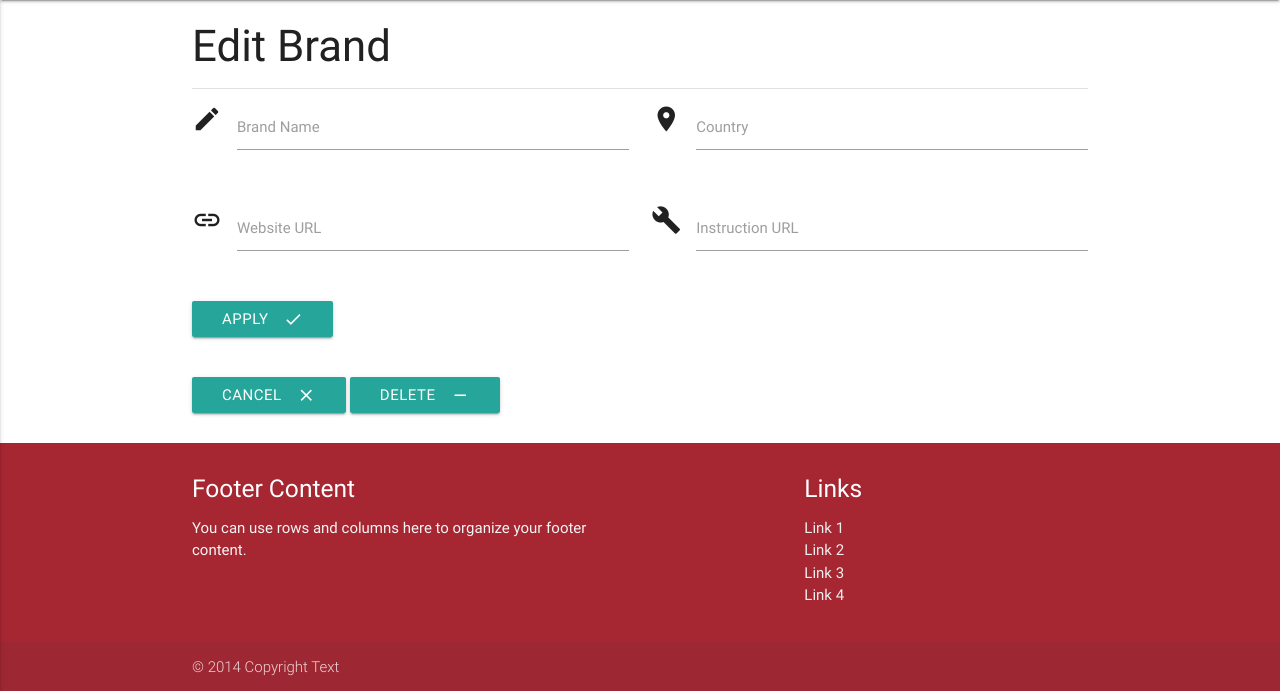
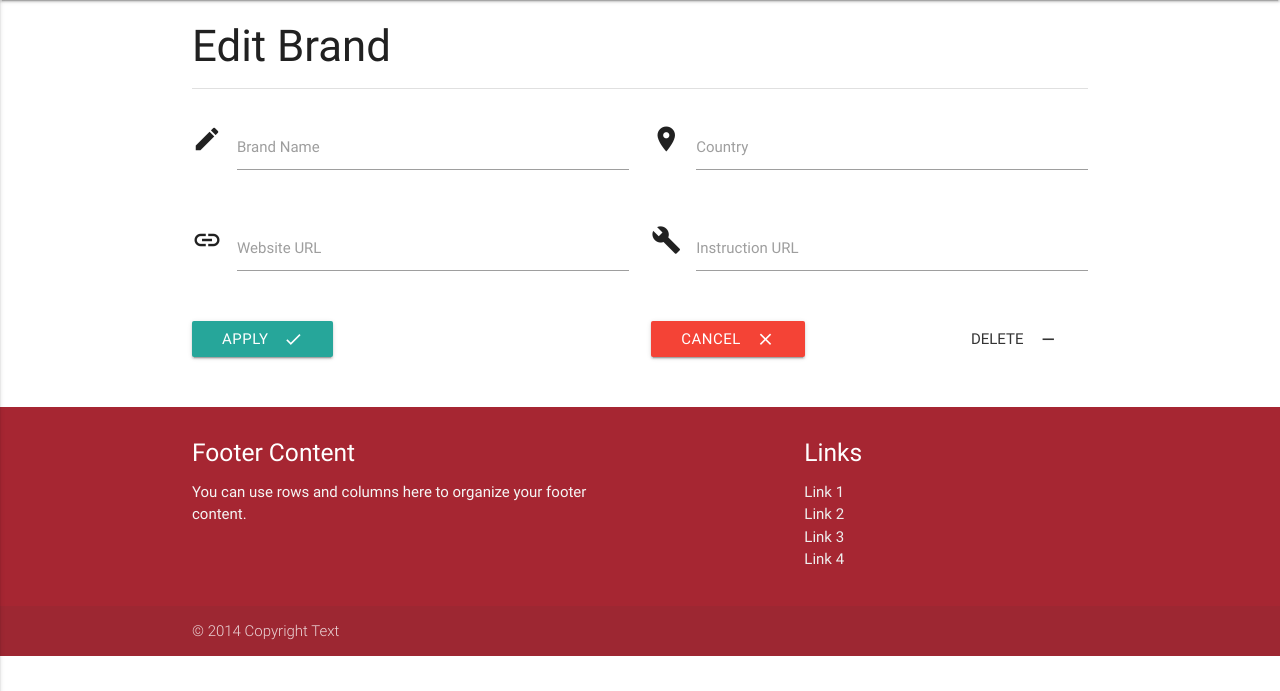
Before and after one commit to Leon2ev/lazy-brew, a Flask app: template templates/editbrand.html in a window 1280 px wide. Shown: the part 64-755 px from the top of the page. Run offline with Flask 2, Linux system fonts and the light colour scheme; the template is opened without the code that fills it, so the values that code supplies are empty; some libraries are stand-ins or nearby versions.

Commit message:
Edit brand page styled

```diff
--- a/.c9/metadata/environment/templates/editproduct.html
+++ b/.c9/metadata/environment/templates/editproduct.html
@@ -1 +1 @@
-{"filter":false,"title":"editproduct.html","tooltip":"/templates/editproduct.html","undoManager":{"mark":-1,"position":-1,"stack":[]},"ace":{"folds":[],"scrolltop":220,"scrollleft":0,"selection":{"start":{"row":14,"column":35},"end":{"row":14,"column":35},"isBackwards":false},"options":{"guessTabSize":true,"useWrapMode":false,"wrapToView":true},"firstLineState":0},"timestamp":1568407133021,"hash":"5490bb6e9a70d59659d51a841a11da9e2bc1ee16"}
+{"filter":false,"title":"editproduct.html","tooltip":"/templates/editproduct.html","undoManager":{"mark":-1,"position":-1,"stack":[]},"ace":{"folds":[],"scrolltop":927,"scrollleft":0,"selection":{"start":{"row":75,"column":12},"end":{"row":89,"column":18},"isBackwards":false},"options":{"guessTabSize":true,"useWrapMode":false,"wrapToView":true},"firstLineState":{"row":57,"state":"start","mode":"ace/mode/html"}},"timestamp":1568407133021,"hash":"5490bb6e9a70d59659d51a841a11da9e2bc1ee16"}
--- a/static/css/style.css
+++ b/static/css/style.css
@@ -73,3 +73,9 @@
 .edit-product {
     margin-top: 20px;
 }
+
+/*Edit brand*/
+
+.edit-brand {
+    margin-top: 20px;
+}
--- a/templates/editbrand.html
+++ b/templates/editbrand.html
@@ -3,7 +3,7 @@
     <div class="container">
         <h3>Edit Brand</h3>
         <div class="divider"></div>
-        <form action="{{url_for('update_brand', brand_id=brand._id)}}" method="POST" class="edit_brand col s12">
+        <form action="{{url_for('update_brand', brand_id=brand._id)}}" method="POST" class="edit-brand col s12">
             <div class="row">
                 <div class="input-field col s12 l6">
                     <i class="material-icons prefix">create</i>
@@ -29,22 +29,22 @@
                 </div>
             </div>
             <div class="row">
-                <div class="col s12">
+                <div class="col s12 l6">
                     <button class="btn waves-effect waves-light" type="submit">Apply
                         <i class="material-icons right">check</i>
                     </button>
                 </div>
+                <div class="col s12 l6">
+                    <a class="waves-effect waves-light btn-flat right modal-trigger" href="#modal2">Delete
+                        <i class="material-icons right">remove</i>
+                    </a>
+                    <a class="waves-effect waves-light btn modal-trigger red" href="#modal1">Cancel
+                        <i class="material-icons right">clear</i>
+                    </a>
+                </div>
             </div>
         </form>
         <div class="row">
-            <div class="col s12">
-                <a class="waves-effect waves-light btn modal-trigger" href="#modal1">Cancel
-                    <i class="material-icons right">clear</i>
-                </a>
-                <a class="waves-effect waves-light btn modal-trigger" href="#modal2">Delete
-                    <i class="material-icons right">remove</i>
-                </a>
-            </div>
             <div id="modal1" class="modal">
                 <div class="modal-content">
                     <h4>Are you agree to cancel?</h4>
```
Also changed, not shown: .c9/metadata/environment/templates/brands.html (+1 -1 lines), .c9/metadata/environment/templates/editbrand.html (+1 -1 lines), .c9/metadata/environment/static/css/style.css.
